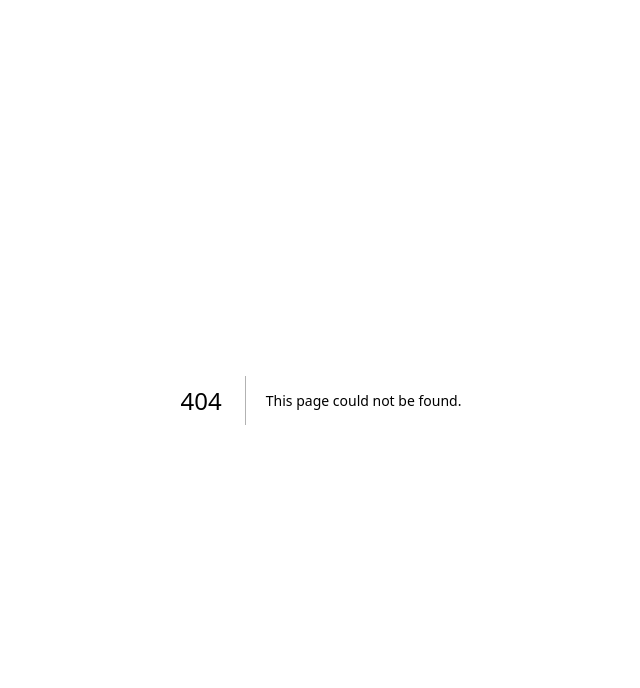
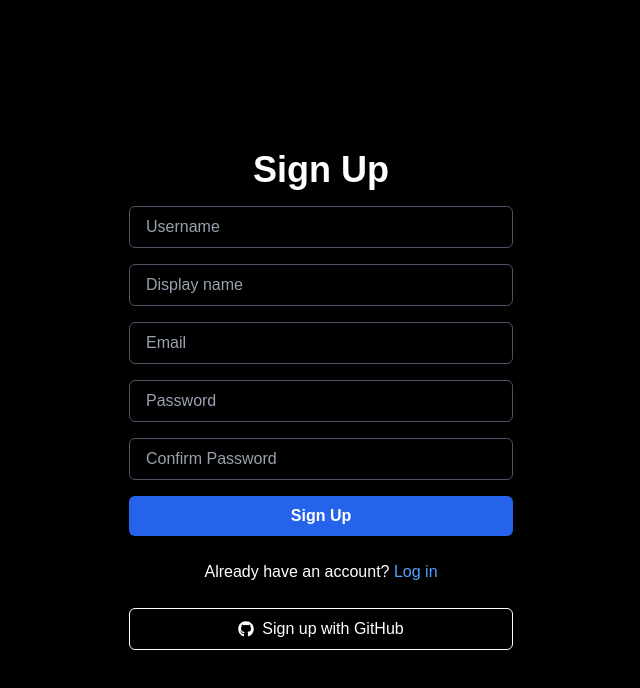
Before and after one commit to BlackStone8960/codequest-frontend, a Next.js app: page /register in a window 1280 px wide. Before the commit this address had no page. Shown: the top 688 px of the page, without its empty margins (319-959 px from the left). Built offline with nearby package versions, Linux system fonts and the light colour scheme.

Commit message:
add(client): add the registlation page, fix a fall back value of streak in dashboard

```diff
--- a/src/app/dashboard/page.tsx
+++ b/src/app/dashboard/page.tsx
@@ -37,7 +37,7 @@ export default function Dashboard() {
               <CardSection title="Streak">
                 <div>
                   <span className="text-5xl font-bold mt-2">
-                    {user?.streak || -1}
+                    {user?.streak || 0}
                   </span>
                   <span className="text-sm">days</span>
                 </div>
--- /dev/null
+++ b/src/app/register/page.tsx
@@ -0,0 +1,158 @@
+"use client";
+
+import { useUserStore } from "@/store/userStore";
+import axios from "axios";
+import Link from "next/link";
+import { useRouter } from "next/navigation";
+import { useState } from "react";
+import { FaGithub } from "react-icons/fa";
+
+const RegisterPage = () => {
+  const [form, setForm] = useState({
+    username: "",
+    displayName: "",
+    email: "",
+    password: "",
+    confirmPassword: "",
+  });
+  const { setUser } = useUserStore();
+  const router = useRouter();
+
+  const handleChange = (e: React.ChangeEvent<HTMLInputElement>) => {
+    setForm({ ...form, [e.target.name]: e.target.value });
+  };
+
+  const handleSubmit = async (e: React.FormEvent) => {
+    e.preventDefault();
+
+    // TODO: Submit to backend
+    console.log("Submitting form", form);
+
+    try {
+      const { username, displayName, email, password, confirmPassword } = form;
+
+      // If password and confirm password do not match, show an alert
+      if (password !== confirmPassword) {
+        alert("Passwords do not match");
+        return;
+      }
+
+      const res = await axios.post("http://localhost:8080/api/auth/register", {
+        username,
+        email,
+        password,
+        displayName,
+      });
+
+      const { user, token } = res.data;
+      console.log("Registration successful:", user, token);
+
+      // Store user data in Zustand store
+      setUser({
+        id: user._id,
+        username: user.username,
+        email: user.email,
+        avatarUrl: user.avatarUrl,
+        githubId: user.githubId,
+        displayName: user.displayName,
+        totalExperience: user.totalExperience,
+        currentHP: user.currentHP,
+        maxHP: user.maxHP,
+        currentLevelXP: user.currentLevelXP,
+        levelUpXP: user.levelUpXP,
+        rank: user.rank,
+        level: user.level,
+        tasksCompleted: user.tasksCompleted || [],
+        streak: user.streak,
+      });
+
+      // Store token in local storage
+      localStorage.setItem("token", token);
+
+      // Redirect to dashboard
+      router.push("/dashboard");
+    } catch (error: any) {
+      console.error(
+        "Registration error:",
+        error.response?.data?.message || error.message
+      );
+    }
+  };
+
+  return (
+    <div className="min-h-screen flex items-center justify-center bg-black px-4">
+      <div className="w-full max-w-sm space-y-6">
+        <h1 className="text-4xl font-bold text-white text-center mb-4">
+          Sign Up
+        </h1>
+        <form onSubmit={handleSubmit} className="space-y-4">
+          <input
+            name="username"
+            type="text"
+            placeholder="Username"
+            value={form.username}
+            onChange={handleChange}
+            className="w-full px-4 py-2 rounded-md bg-transparent border border-gray-600 text-white placeholder-gray-400 focus:outline-none focus:ring-2 focus:ring-blue-500"
+            required
+          />
+          <input
+            name="displayName"
+            type="text"
+            placeholder="Display name"
+            value={form.displayName}
+            onChange={handleChange}
+            className="w-full px-4 py-2 rounded-md bg-transparent border border-gray-600 text-white placeholder-gray-400 focus:outline-none focus:ring-2 focus:ring-blue-500"
+            required
+          />
+          <input
+            name="email"
+            type="email"
+            placeholder="Email"
+            value={form.email}
+            onChange={handleChange}
+            className="w-full px-4 py-2 rounded-md bg-transparent border border-gray-600 text-white placeholder-gray-400 focus:outline-none focus:ring-2 focus:ring-blue-500"
+            required
+          />
+          <input
+            name="password"
+            type="password"
+            placeholder="Password"
+            value={form.password}
+            onChange={handleChange}
+            className="w-full px-4 py-2 rounded-md bg-transparent border border-gray-600 text-white placeholder-gray-400 focus:outline-none focus:ring-2 focus:ring-blue-500"
+            required
+          />
+          <input
+            name="confirmPassword"
+            type="password"
+            placeholder="Confirm Password"
+            value={form.confirmPassword}
+            onChange={handleChange}
+            className="w-full px-4 py-2 rounded-md bg-transparent border border-gray-600 text-white placeholder-gray-400 focus:outline-none focus:ring-2 focus:ring-blue-500"
+            required
+          />
+          <button
+            type="submit"
+            className="w-full bg-[#2563EB] hover:bg-blue-700 text-white font-semibold py-2 rounded-md"
+          >
+            Sign Up
+          </button>
+        </form>
+
+        <p className="text-center text-white">
+          Already have an account?{" "}
+          <Link href="/login" className="text-blue-400 hover:underline">
+            Log in
+          </Link>
+        </p>
+
+        <button className="w-full flex items-center justify-center border border-white text-white py-2 rounded-md hover:bg-white hover:text-black transition">
+          <FaGithub className="mr-2" />
+          Sign up with GitHub
+        </button>
+      </div>
+    </div>
+  );
+};
+
+export default RegisterPage;
```
